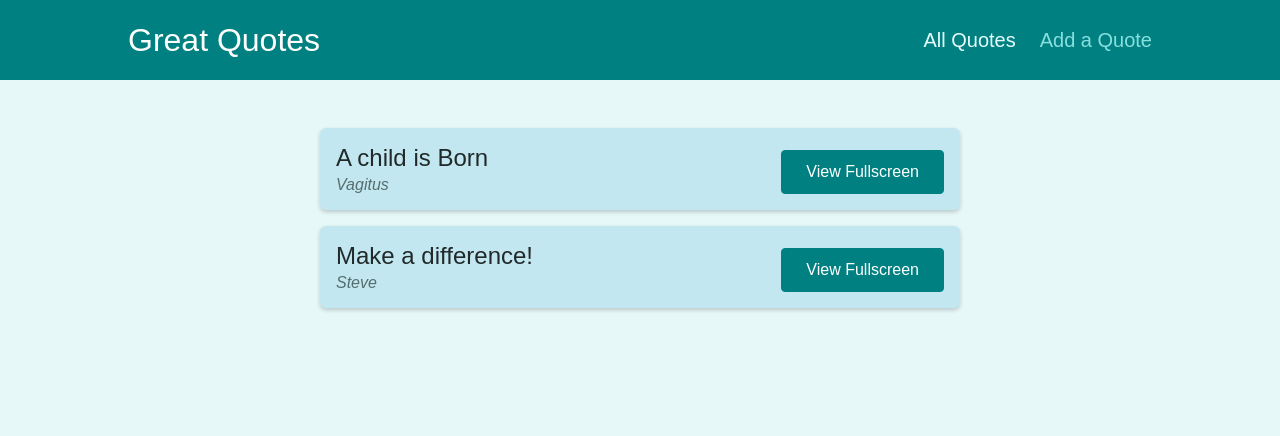
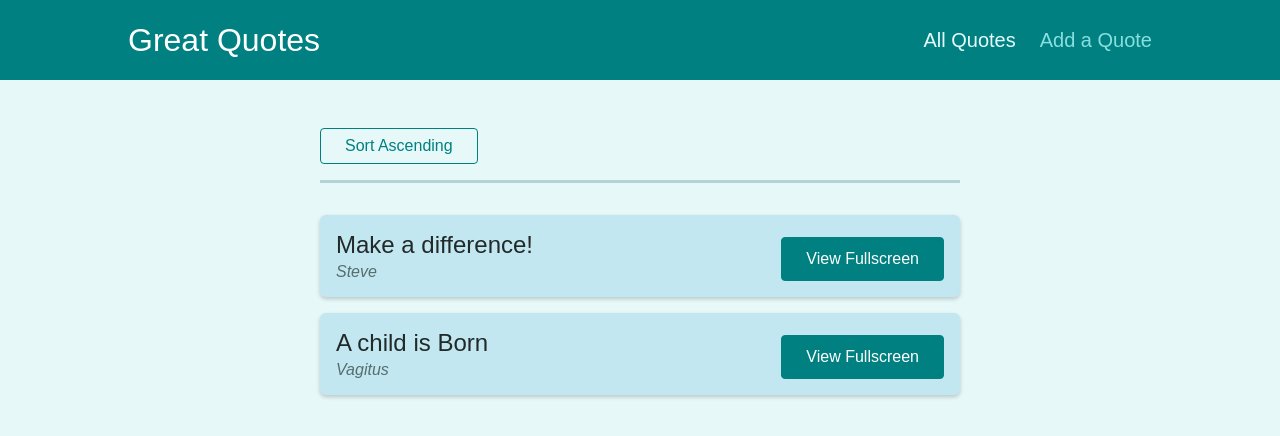
Before and after one commit to Isrealsix/quote-App, a React (Create React App) app: page /quotes in a window 1280 px wide. Shown: the top 436 px of the page. Built offline with nearby package versions, Linux system fonts and the light colour scheme.

Commit message:
worked with query Params and added sorting

```diff
--- a/src/components/quotes/QuoteList.js
+++ b/src/components/quotes/QuoteList.js
@@ -1,13 +1,39 @@
 import { Fragment } from 'react';
-
+import { useHistory, useLocation } from 'react-router-dom';
 import QuoteItem from './QuoteItem';
 import classes from './QuoteList.module.css';
 
-const QuoteList = (props) => {
+const sortQuotes = (quotes, ascending) => {
+	return quotes.sort((quoteA, quoteB) => {
+		if (ascending) {
+			return quoteA.id > quoteB.id ? 1 : -1;
+		} else {
+			return quoteA.id < quoteB.id ? 1 : -1;
+		}
+	});
+};
+const QuoteList = props => {
+	const history = useHistory();
+	const location = useLocation();
+	console.log(location);
+
+	const queryParams = new URLSearchParams(location.search);
+	const isAscending = queryParams.get('sort') === 'asc';
+
+	const sortedQuotes = sortQuotes(props.quotes, isAscending);
+
+	const changeSortingHandler = () => {
+		history.push('/quotes?sort=' + (isAscending ? 'desc' : 'asc'));
+	};
 	return (
 		<Fragment>
+			<div className={classes.sorting}>
+				<button onClick={changeSortingHandler}>
+					Sort {isAscending ? 'Descending' : 'Ascending'}
+				</button>
+			</div>
 			<ul className={classes.list}>
-        {props.quotes.map((quote) => (
+				{sortedQuotes.map(quote => (
 					<QuoteItem
 						key={quote.id}
 						id={quote.id}
```
Also changed, not shown: 1 other file (tests, documents, lock files or other folders). Lines whose indentation alone changed are shown as unchanged.
